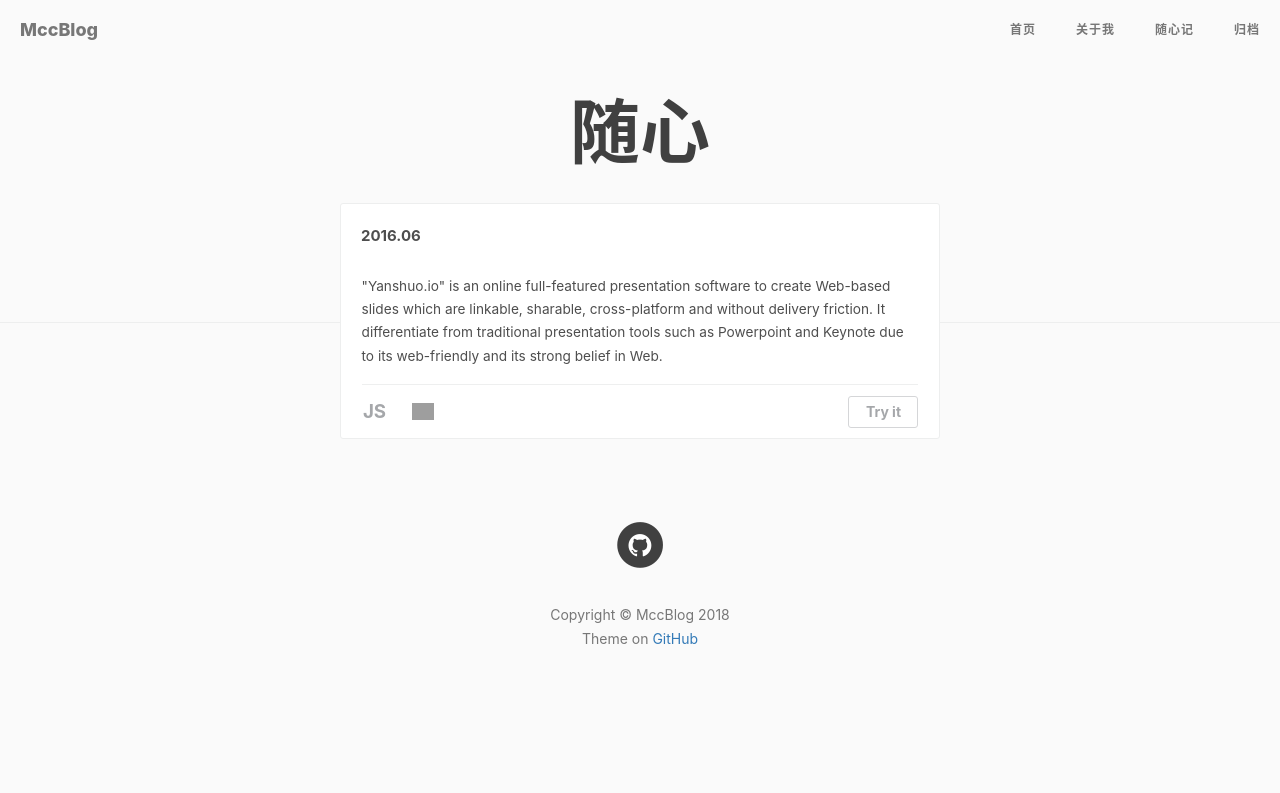
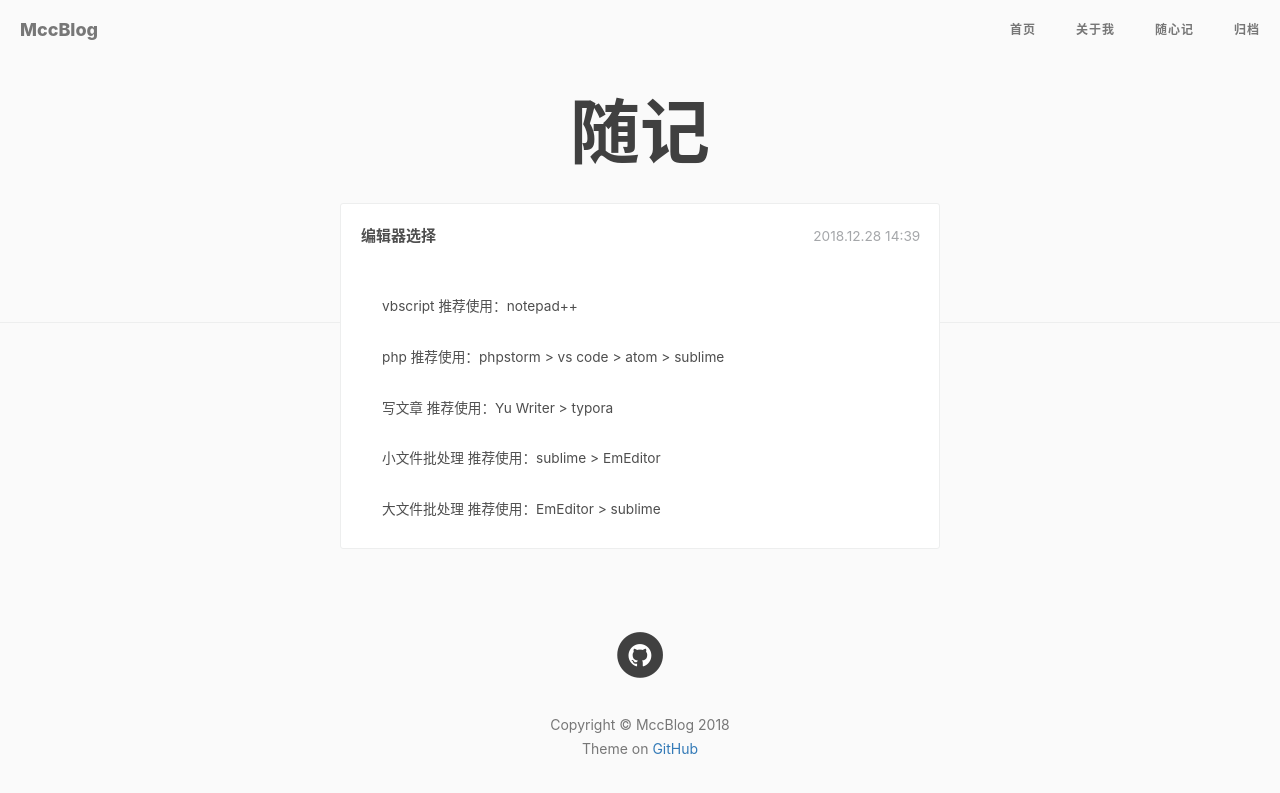
Before and after one commit to mengchenchen/mengchenchen.github.io, a Jekyll site: the page built from sketch/index.html, in a window 1280 px wide. Shown: the top 793 px of the page. Built offline with Jekyll 4.4.1, drawn with Linux system fonts in a browser that asks for light colours; nearby versions of some CDN libraries; comment, search, counter and statistics services are not loaded; grey boxes are pictures that could not be loaded.

Commit message:
简化随记列表

```diff
--- a/sketch/css/timeline.css
+++ b/sketch/css/timeline.css
@@ -254,7 +254,7 @@
      list-style: none;
  }
  .cbp_tmlabel ul li{
-     padding: 0.5em 0;
+     padding: 1em 0;
  }
  .cbp_tmlabel ul li.skill{
      overflow: auto;
--- a/sketch/index.html
+++ b/sketch/index.html
@@ -8,21 +8,23 @@ layout: default
 
 <div class="container" style="margin:0;padding:0;width:100%;">
 	<header>
-		<h1>随心</h1>
+		<h1>随记</h1>
 	</header>
 	<div class="main">
 		<ul class="cbp_tmtimeline">
 			<li>
 				<div class="cbp_tmlabel">
-					<h2 id="boxoffice">2016.06</h2>
+					<h2 id="boxoffice">编辑器选择</h2>
+					<time>2018.12.28 14:39</time>
 					<ul>
 						<li>
-							"Yanshuo.io" is an online full-featured presentation software to create Web-based slides which are linkable, sharable, cross-platform and without delivery friction. It differentiate from traditional presentation tools such as Powerpoint and Keynote due to its web-friendly and its strong belief in Web.
-						</li>
-						<li class="skill">
-							<span><b>JS</b></span>
-							<span class="i-react"></span>
-							<span class="link"><a target="_blank" href="https://yanshuo.io">Try it</a></span>
+							<ul>
+								<li>vbscript 推荐使用：notepad++ </li>
+								<li>php 推荐使用：phpstorm > vs code > atom > sublime </li>
+								<li>写文章 推荐使用：Yu Writer > typora </li>
+								<li>小文件批处理 推荐使用：sublime > EmEditor </li>
+								<li>大文件批处理 推荐使用：EmEditor > sublime </li>
+							</ul>
 						</li>
 					</ul>
 				</div>
```
Also changed, not shown: _posts/2018-12-21-关于 Linux 和 Windows 计划任务.md (+7 -2 lines).
